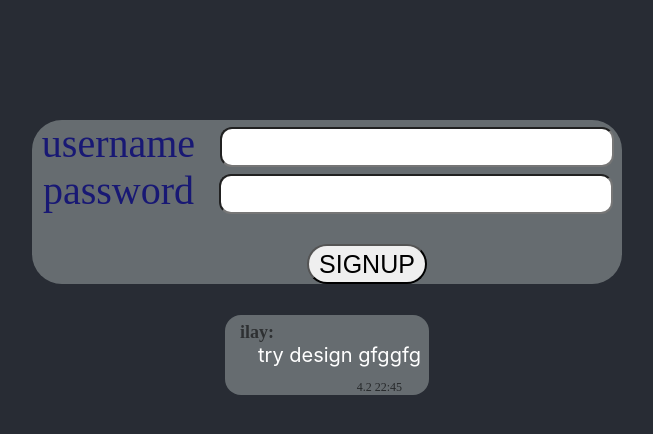
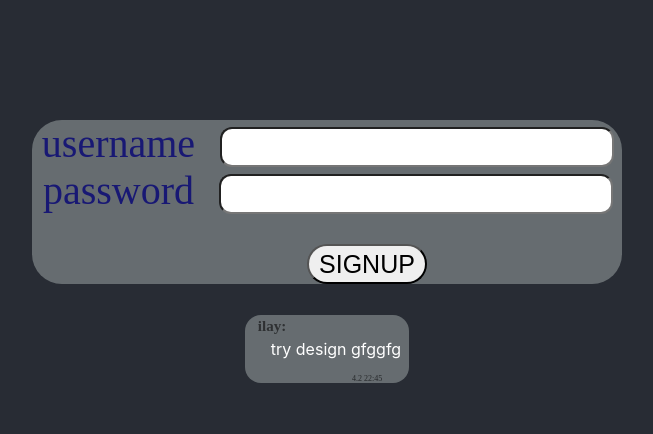
Before and after one commit to lifeOnHack/first_chat_app, a React (Create React App) app: page / in a window 1280 px wide. Shown: the top 434 px of the page, without its empty margins (313-966 px from the left). Built offline with nearby package versions, Linux system fonts and the light colour scheme.

Commit message:
fix signup bugs

```diff
--- a/src/App.tsx
+++ b/src/App.tsx
@@ -1,17 +1,22 @@
-import React, { Component } from 'react';
+import React, { Component, useState } from 'react';
 import logo from './logo.svg';
 import './App.css';
 import Signup from './components/Signup';
 import Message from './components/Msg';
+import Disconnect from './components/disconnect';
+import { io } from 'socket.io-client';
 
 function App() {
+  const [isSignedIn, setIsSignedIn] = useState(false);
+  //TODO add socket connection
   return (
     <div className="App">
       <header className="App-header">
-      <Signup></Signup>
+        {(!isSignedIn && <Signup setSigned={setIsSignedIn}></Signup>)}
+        {(isSignedIn && <Disconnect discon={() => setIsSignedIn(false)}></Disconnect>)}
         <br />
         <Message autur={"ilay"} msg={"try design gfggfg"} time={"4.2 22:45"}></Message>
-        {false&&(<><img src={logo} className="App-logo" alt="logo" />
+        {false && (<><img src={logo} className="App-logo" alt="logo" />
           <p>
             Edit <code>src/App.tsx</code> and save to reload.
           </p>
@@ -25,7 +30,7 @@ function App() {
           </a></>)}
       </header>
 
-    </div>
+    </div >
   );
 }
 
--- a/src/components/Signup.tsx
+++ b/src/components/Signup.tsx
@@ -1,12 +1,36 @@
 import React, { FormEvent, useState } from "react";
 import "../css/Signup.css";
-function Signup() {
-    const serverUrl = "http://localhost:7070/login"
+function Signup({ setSigned }: any) {
+    const loginUrl = "http://localhost:7070/signup"
     const [username, setUsername] = useState("");
     const [password, setPassword] = useState("");
     const signup = (e: FormEvent) => {
         e.preventDefault();
-        fetch("")
+        fetch(loginUrl, {
+            "method": "POST",
+            headers: {
+                "Content-Type": 'application/json'
+            },
+            body: JSON.stringify({
+                username: username,
+                password: password
+            })
+        }).then(async (res) => {
+            if (res.status === 200) {
+                const data = await res.json();
+                alert("user " + username + " signedup");
+                //TODO: tell father that user logedin
+                // switch fages
+                setSigned(true);
+                console.log("yesss");
+                alert(data.data + " xd")
+            } else {
+                alert("signup faild with status: " + res.status);
+            }
+        }).catch((err) => {
+            alert("request failed xoxo");
+            console.log(err);
+        })
     }
 
     return <>
--- /dev/null
+++ b/src/components/disconnect.tsx
@@ -0,0 +1,11 @@
+import React from "react";
+
+function Disconnect({ discon }: any) {
+
+
+    return <>
+        <button onClick={discon}>Bye Bye!</button>
+    </>
+}
+
+export default Disconnect;
--- a/src/css/Msg.css
+++ b/src/css/Msg.css
@@ -1,7 +1,7 @@
-.msg{
+.msg {
     width: fit-content;
     max-width: 20%;
-    background-color:  rgba(194, 204, 203, 0.4);
+    background-color: rgba(194, 204, 203, 0.4);
     border-radius: 16px;
     border-color: rgb(71, 71, 71);
     position: relative;
@@ -10,31 +10,34 @@
     flex-direction: column;
     align-items: flex-start;
 }
-.autur{
-    font-size: 18px;
+
+.autur {
+    font-size: 15px;
     font-weight: bold;
     font-family: 'Times New Roman', Times, serif;
     color: rgba(0, 0, 0, 0.55);
     position: absolute;
-    top: 7px;
-    left: 5px;
+    top: 3px;
+    left: 3px;
     width: fit-content;
     height: fit-content;
 }
-.data{
+
+.data {
     padding: 8px;
-    margin-left: 25px;
-    font-size: 20px;
+    margin-left: 18px;
+    font-size: 16px;
     width: auto;
-    word-wrap: break-word; /* Prevent overflow */
+    word-wrap: break-word;
+    /* Prevent overflow */
     overflow-wrap: break-word;
     text-align: left;
 }
 
-.date{
+.date {
     position: absolute;
     bottom: 0px;
     right: 2px;
-    font-size: 12px;
+    font-size: 8px;
     color: rgba(17, 19, 20, 0.75);
 }
```
Also changed, not shown: 2 other files (tests, documents, lock files or other folders). Lines whose indentation alone changed are shown as unchanged.
